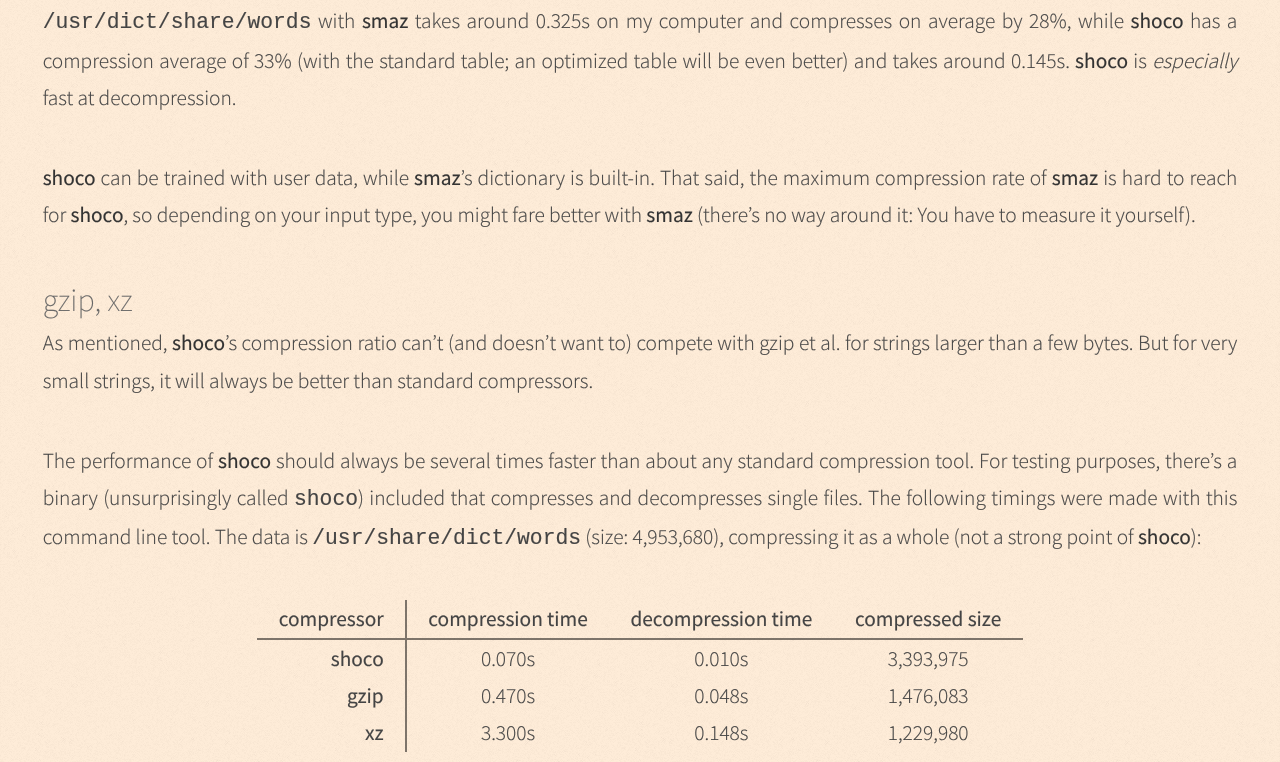
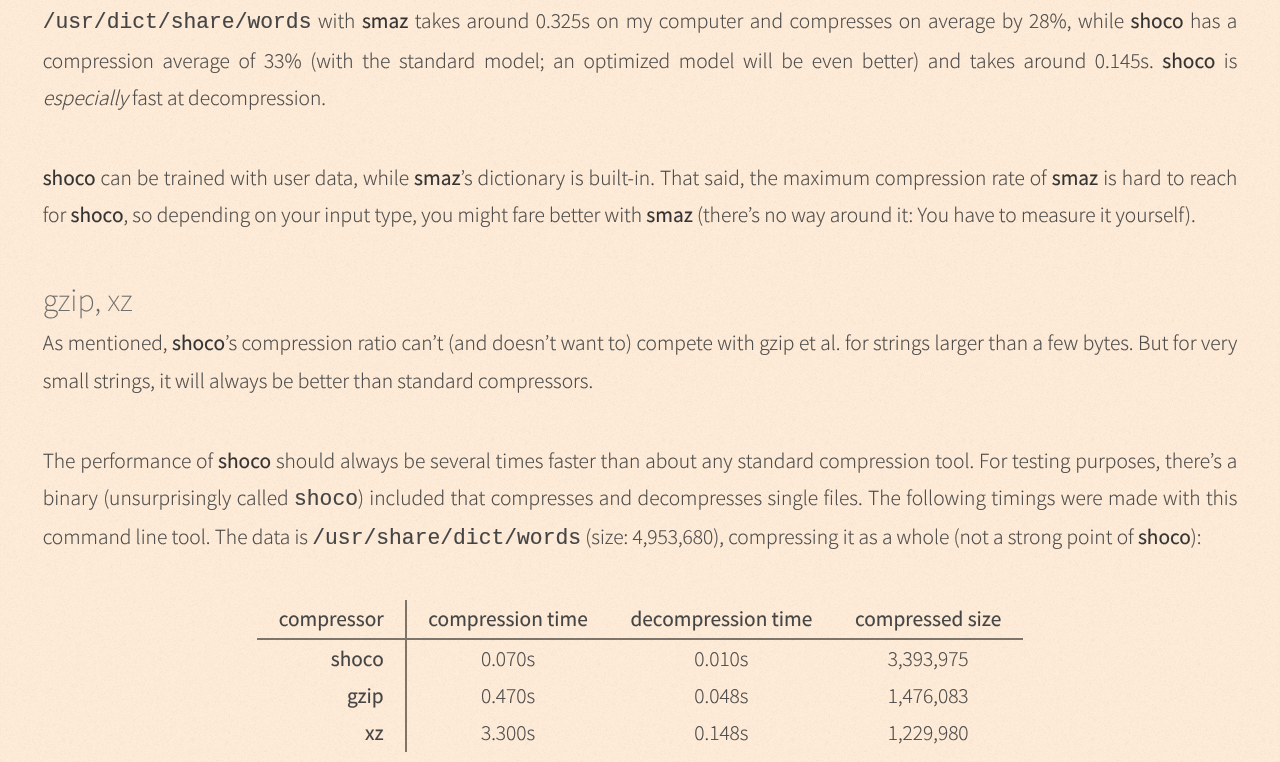
Before and after one commit to Ed-von-Schleck/shoco, a plain HTML site: page index.html in a window 1280 px wide. Shown: the part 5459-6221 px from the top of the page. Drawn offline with Linux system fonts and the light colour scheme.

Commit message:
Minor: table -> model

```diff
--- a/index.html
+++ b/index.html
@@ -218,7 +218,7 @@ window.onload = function() {
 
       <h3>smaz</h3>
 <p>There’s another good small string compressor out there: <a href="https://github.com/antirez/**smaz**"><strong>smaz</strong></a>. <strong>smaz</strong> seems to be dictionary based, while <strong>shoco</strong> is an entropy encoder. As a result, <strong>smaz</strong> will often do better than <strong>shoco</strong> when compressing common english terms. However, <strong>shoco</strong> typically beats <strong>smaz</strong> for more obscure input, as long as it’s ASCII. Smaz may enlarge your string for uncommon words (like numbers), <strong>shoco</strong> will never do that for ASCII strings.</p>
-<p>Performance-wise, <strong>shoco</strong> is typically faster by at least a factor of 2. As an example, compressing and decompressing all words in <code>/usr/dict/share/words</code> with <strong>smaz</strong> takes around 0.325s on my computer and compresses on average by 28%, while <strong>shoco</strong> has a compression average of 33% (with the standard table; an optimized table will be even better) and takes around 0.145s. <strong>shoco</strong> is <em>especially</em> fast at decompression.</p>
+<p>Performance-wise, <strong>shoco</strong> is typically faster by at least a factor of 2. As an example, compressing and decompressing all words in <code>/usr/dict/share/words</code> with <strong>smaz</strong> takes around 0.325s on my computer and compresses on average by 28%, while <strong>shoco</strong> has a compression average of 33% (with the standard model; an optimized model will be even better) and takes around 0.145s. <strong>shoco</strong> is <em>especially</em> fast at decompression.</p>
 <p><strong>shoco</strong> can be trained with user data, while <strong>smaz</strong>’s dictionary is built-in. That said, the maximum compression rate of <strong>smaz</strong> is hard to reach for <strong>shoco</strong>, so depending on your input type, you might fare better with <strong>smaz</strong> (there’s no way around it: You have to measure it yourself).</p>
 <h3>gzip, xz</h3>
 <p>As mentioned, <strong>shoco</strong>’s compression ratio can’t (and doesn’t want to) compete with gzip et al. for strings larger than a few bytes. But for very small strings, it will always be better than standard compressors.</p>
```
Also changed, not shown: 2 other files.
